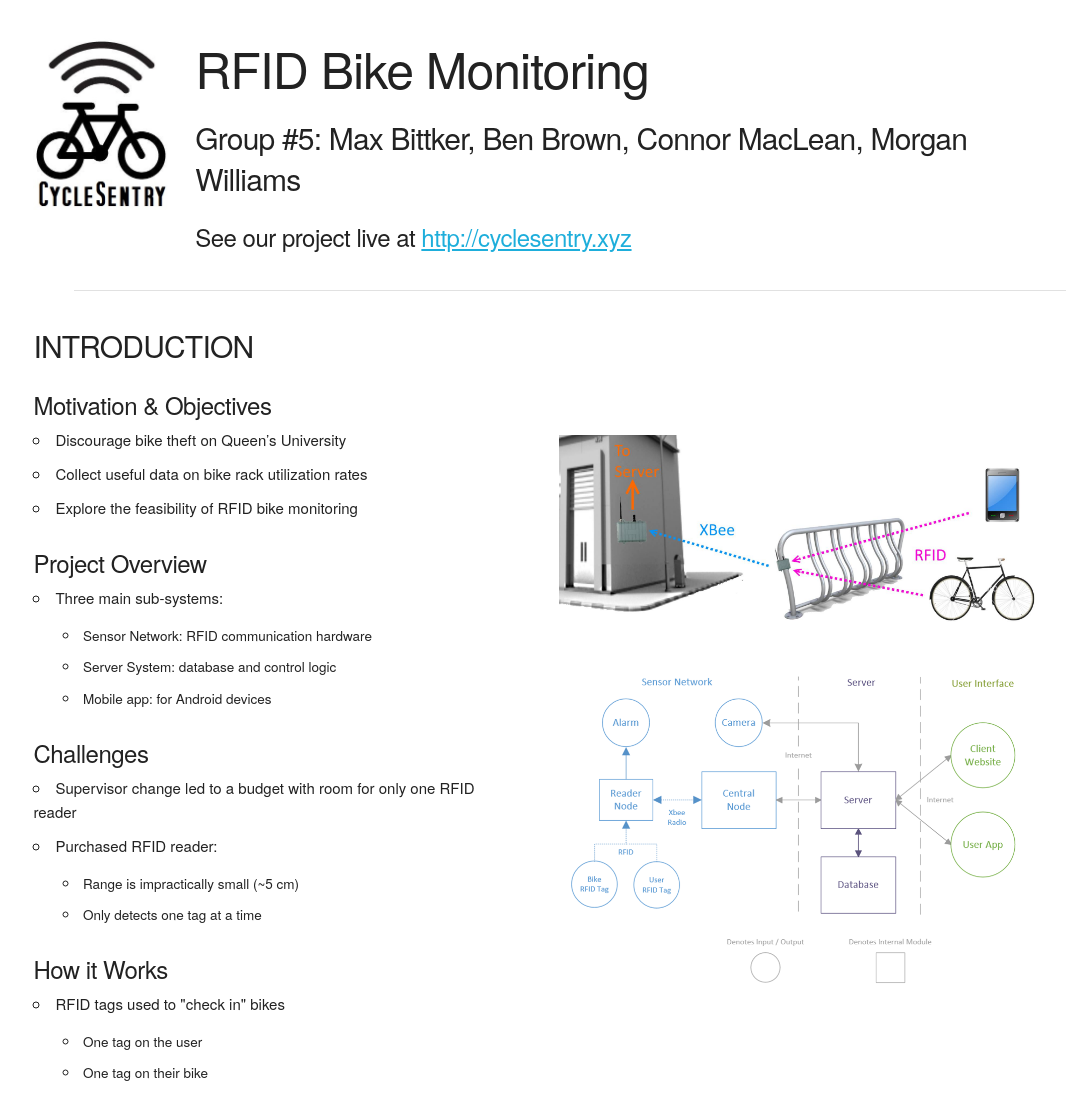
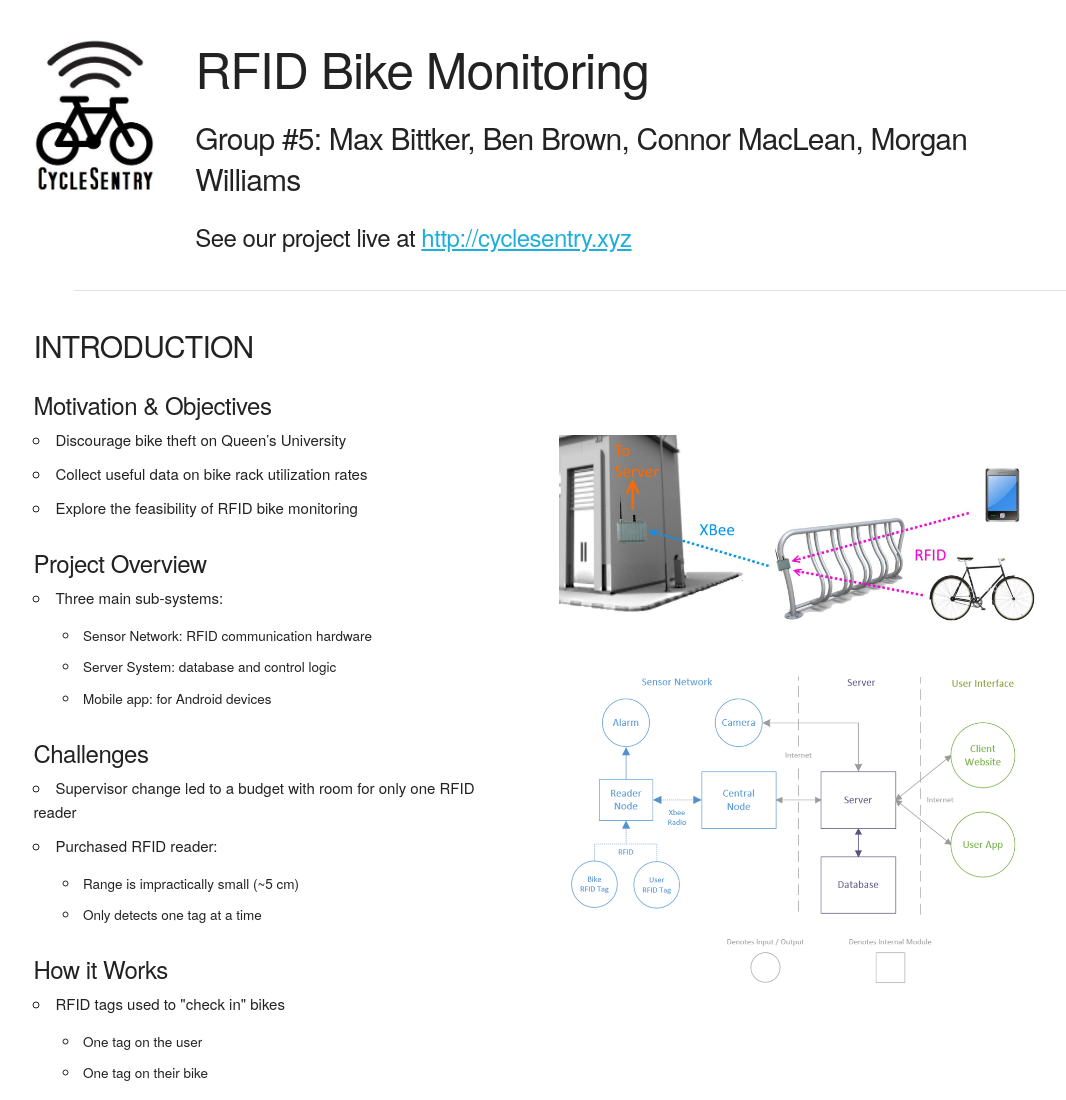
Before and after one commit to MaxBittker/CycleSentry, a website: page Group5/index.html in a window 1280 px wide. Shown: the top 1100 px of the page, without its empty margins (101-1167 px from the left). Drawn offline with Linux system fonts and the light colour scheme.

Commit message:
prevented clipping

```diff
--- a/Group5/index.html
+++ b/Group5/index.html
@@ -11,10 +11,15 @@
     img {
       max-width: 100%;
     }
+
     #logo {
       max-width: 135px;
+      max-width: 100%;
     }
-		h5 { margin-bottom: 0.5rem }
+
+    h5 {
+      margin-bottom: 0.5rem
+    }
   </style>
 </head>
 
```
Lines whose indentation alone changed are shown as unchanged.
